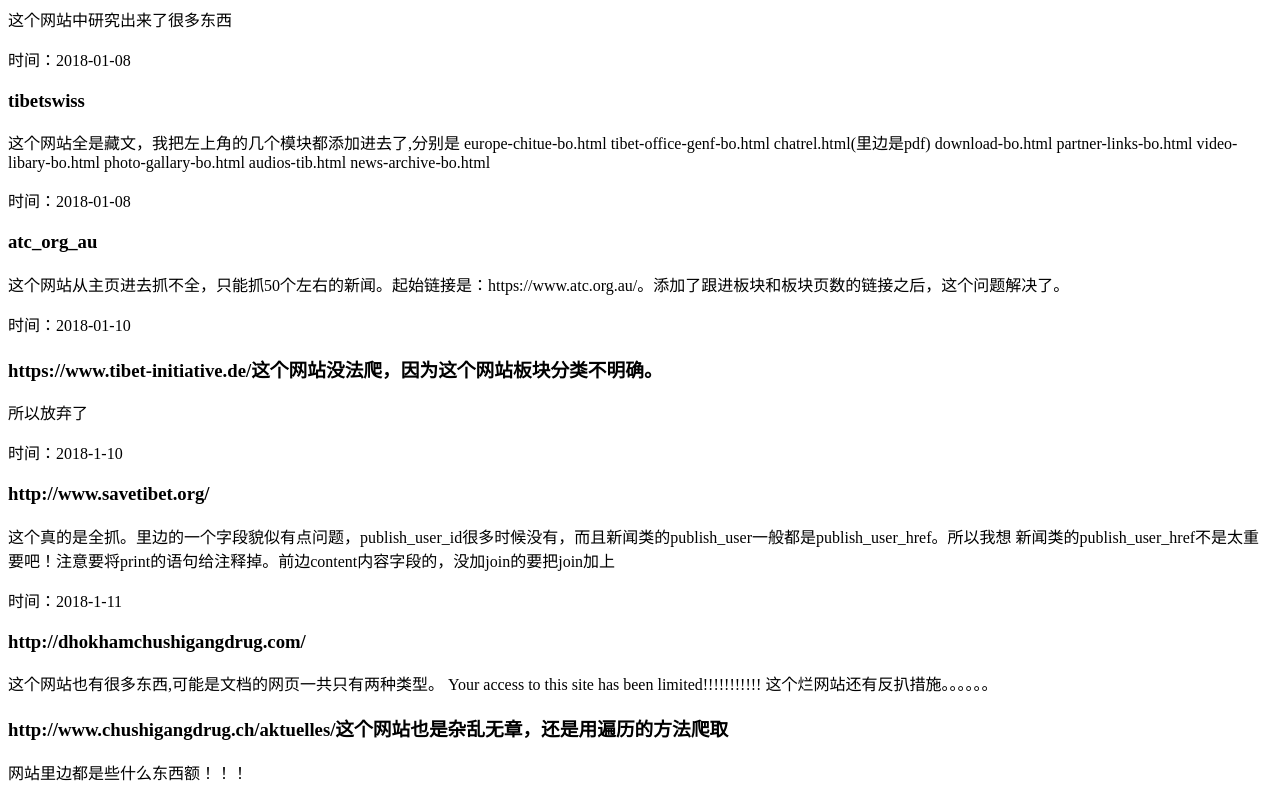
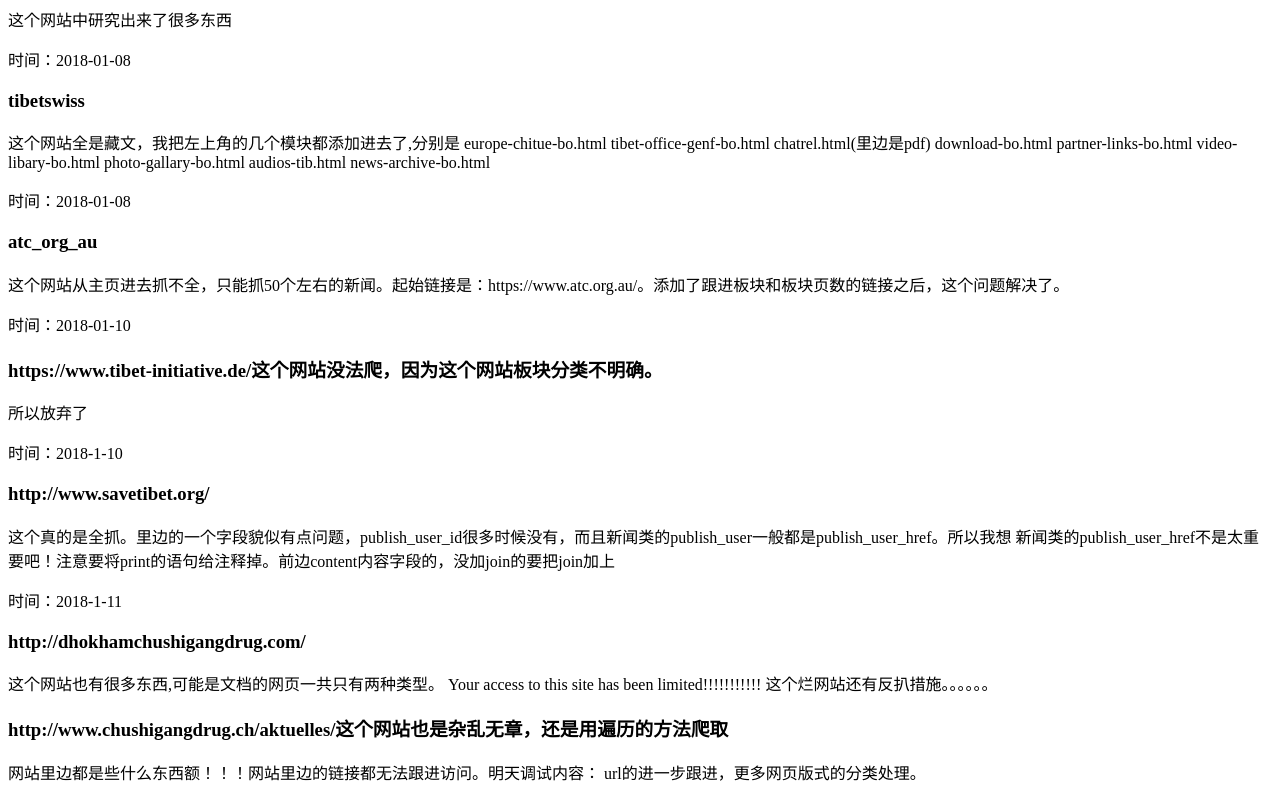
Before and after one commit to possager/YFspider2, a plain HTML site: page YFspider2/notice.html in a window 1280 px wide. Shown: the part 851-1651 px from the top of the page. Drawn offline with Linux system fonts and the light colour scheme.

```diff
--- a/YFspider2/notice.html
+++ b/YFspider2/notice.html
@@ -178,7 +178,8 @@
             http://www.chushigangdrug.ch/aktuelles/这个网站也是杂乱无章，还是用遍历的方法爬取
         </h3>
         <p>
-            网站里边都是些什么东西额！！！
+            网站里边都是些什么东西额！！！网站里边的链接都无法跟进访问。明天调试内容：
+            url的进一步跟进，更多网页版式的分类处理。
         </p>
     </a>
 </div>
```
